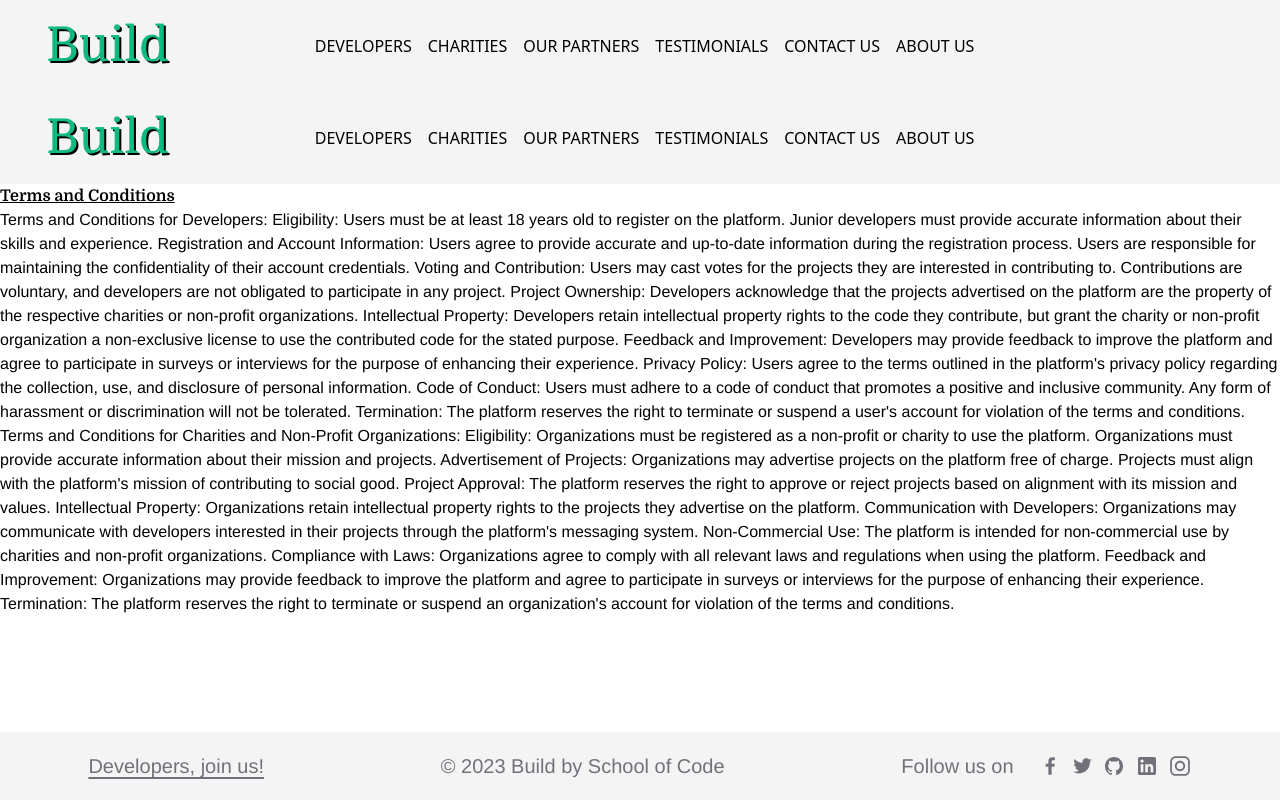
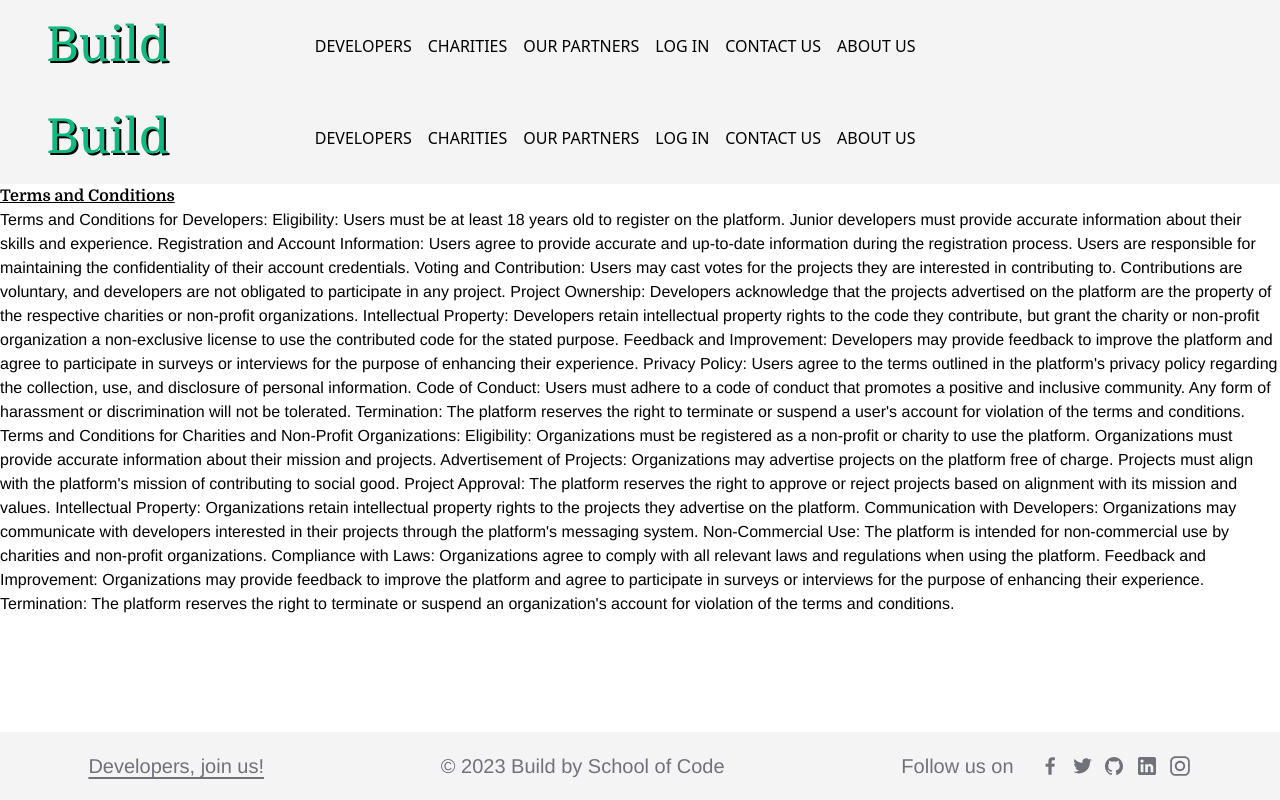
Before and after one commit to SchoolOfCode/Team-Build, a Next.js app: page /termsandconditions in a window 1280 px wide. Built offline with nearby package versions, Linux system fonts and the light colour scheme.

Commit message:
navbar testimonials replaced with login, routing all fixed across pages: developers to dev reg; charity join us button  to reg form,; partners to contact form; in process of adding svg og how-it-works to charity page

```diff
--- a/src/app/developers/page.jsx
+++ b/src/app/developers/page.jsx
@@ -24,7 +24,7 @@ export default function Developers() {
               coding meets purpose.
             </p>
             <button className="button bg-red-400 font-bold rounded w-44 h-16 text-xl lg:w-56 lg:text-2xl lg:mt-4 mt-10">
-              <Link href={"../developers"}>Register</Link>{" "}
+              <Link href={"/developers/register"}>Register</Link>
             </button>
           </div>
         </div>
--- a/src/app/partners/page.jsx
+++ b/src/app/partners/page.jsx
@@ -22,7 +22,7 @@ export default function Partners() {
               the possibilities of collaboration for a brighter future.
             </p>
             <button className="button bg-red-400 font-bold rounded w-44 h-16 text-xl lg:w-56 lg:text-2xl lg:mt-4 mt-10">
-              <Link href={"../developers"}>Work with us</Link>{" "}
+              <Link href="/contact-us">Work with us</Link>{" "}
             </button>
           </div>
         </div>
--- a/src/components/navbar.jsx
+++ b/src/components/navbar.jsx
@@ -106,8 +106,8 @@ export default function NavbarComponent() {
                 <hr className="md:hidden ml-36 mt-1 h-1 w-16 bg-emerald-400"></hr>
               </li>
               <li className="">
-                <Link href="/testimonials" onClick={() => setNavbar(!navbar)}>
-                  TESTIMONIALS
+                <Link href="/login" onClick={() => setNavbar(!navbar)}>
+                 LOG IN
                 </Link>
                 <hr className="md:hidden ml-36 mt-1 h-1 w-16 bg-emerald-400"></hr>
               </li>
@@ -279,8 +279,8 @@ export default function NavbarComponent() {
                 </Link>
               </li>
               <li className="">
-                <Link href="/testimonials" onClick={() => setNavbar(!navbar)}>
-                  TESTIMONIALS
+                <Link href="/login" onClick={() => setNavbar(!navbar)}>
+                  LOG IN
                 </Link>
               </li>
               <li className="">
```
Also changed, not shown: src/app/charity/page.jsx (+2 -1 lines), public/how-it-works-desktop.svg (added).
